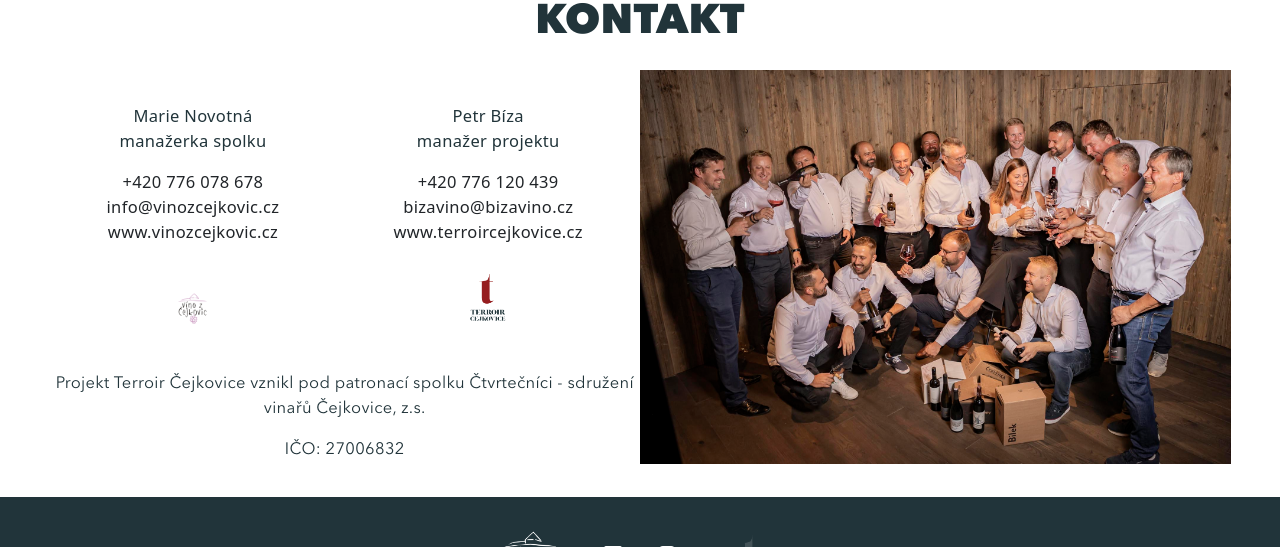
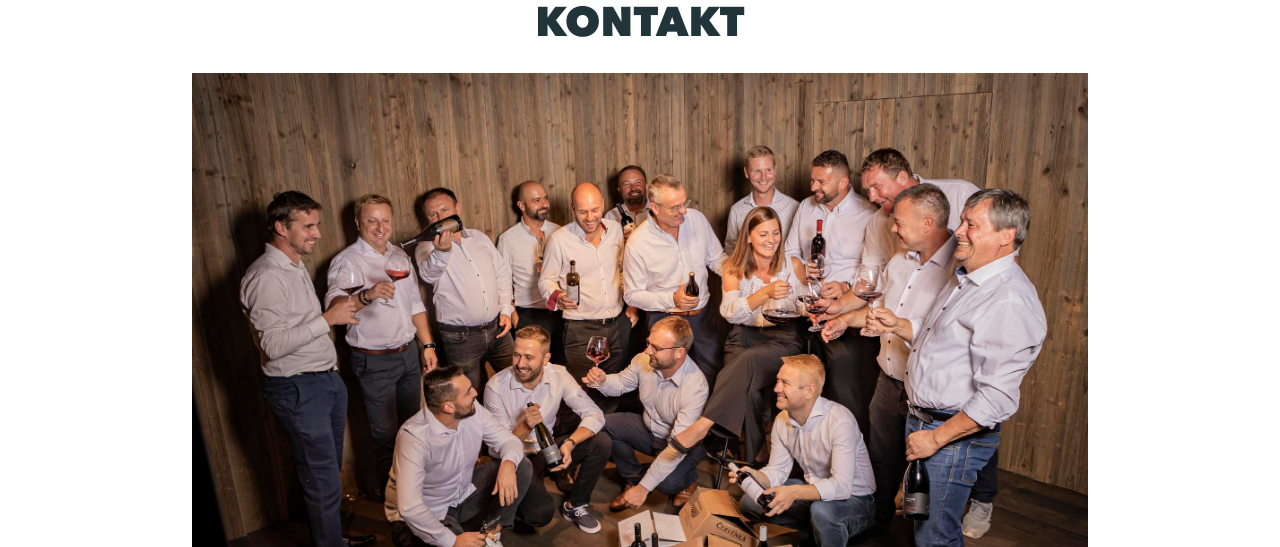
Before and after one commit to JanaMalecka/terroir, a React (Create React App) app: page /kontakt in a window 1280 px wide. Shown: the part 547-1094 px from the top of the page. Built offline with nearby package versions, Linux system fonts and the light colour scheme.

Commit message:
Contact layout changed

```diff
--- a/src/pages/Contacts.tsx
+++ b/src/pages/Contacts.tsx
@@ -18,7 +18,7 @@ const Contacts: FC = (): JSX.Element => {
 
           <div className="pd-3 contact-info">
             <div className="contact-subsection">
-              <div className=" p-3">
+              <div className="contact-subsection-part">
                 <div> Marie Novotná </div>
                 <div>manažerka spolku</div>
 
@@ -59,7 +59,7 @@ const Contacts: FC = (): JSX.Element => {
                 </a>
               </div>
 
-              <div className="p-3">
+              <div className="contact-subsection-part">
                 <div>Petr Bíza</div>
                 <div>
                   <div>manažer projektu</div>
--- a/src/styles/base/container.scss
+++ b/src/styles/base/container.scss
@@ -60,6 +60,8 @@
 }
 .container-content--columns {
   max-width: 100%;
+  padding: 0rem;
+  padding-top: 2rem;
 
   @media (min-width: 768px) {
     margin-left: 2rem;
--- a/src/styles/components/contact.scss
+++ b/src/styles/components/contact.scss
@@ -1,11 +1,6 @@
 .contact-section {
   display: flex;
   flex-direction: column;
-
-  @media (min-width: 1200px) {
-    flex-direction: row;
-    padding: 0 1rem;
-  }
 }
 
 .contact-subsection {
@@ -18,15 +13,34 @@
     justify-content: space-around;
   }
 }
+.contact-subsection-part {
+  padding-left: 2rem;
+  padding-right: 2rem;
+
+  @media (min-width: 1200px) {
+    padding-left: 3rem;
+    padding-right: 3rem;
+  }
+  @media (min-width: 1400px) {
+    padding-left: 4rem;
+    padding-right: 4rem;
+  }
+}
 
 .contact-photo {
-  margin-left: -2rem;
-  margin-right: -2rem;
+  width: 100vw;
+  margin-left: auto;
+  margin-right: auto;
   padding-bottom: 2rem;
 
+  @media (min-width: 760px) {
+    width: 90vw;
+  }
   @media (min-width: 1200px) {
-    margin-left: 0;
-    width: 50%;
+    width: 70vw;
+  }
+  @media (min-width: 1400px) {
+    width: 50vw;
   }
 }
 
@@ -42,19 +56,13 @@
   @media (min-width: 768px) {
     min-height: unset;
   }
-
-  @media (min-width: 1200px) {
-    order: 2;
-  }
 }
 .contact-info {
   @media (min-width: 1200px) {
-    order: -1;
     display: flex;
     flex-direction: column;
     justify-content: center;
-    align-items: stretch;
-    width: 50%;
+    align-items: center;
   }
 }
 .contact-logo-vino-z-cejkovic {
```
